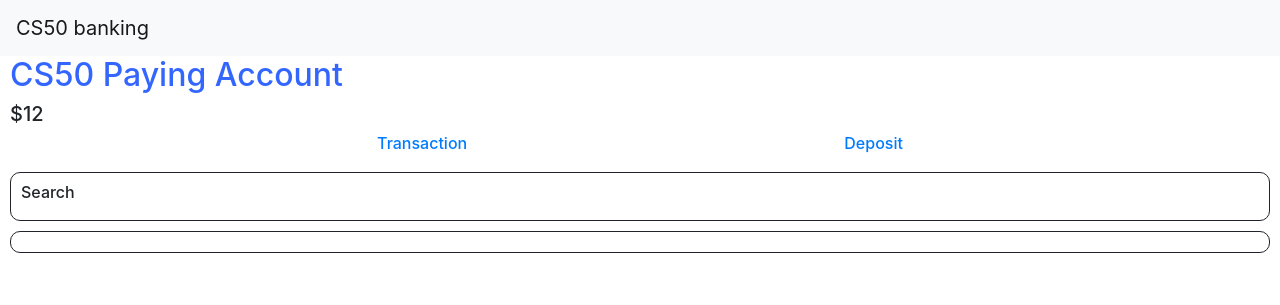
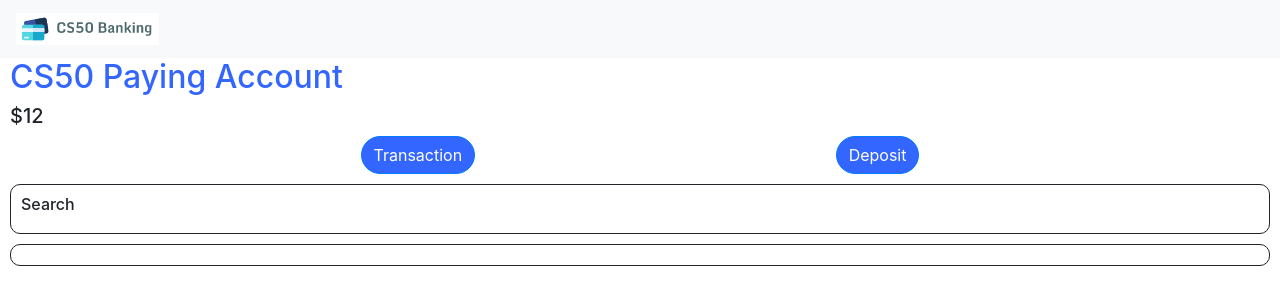
Before and after one commit to MikevanHuizen2912/capstone, a Django app: page /account/24 in a window 1280 px wide. Shown: the top 305 px of the page. Run offline with Django 4.2, Linux system fonts and the light colour scheme; data comes from the database, SQL or seed files in the repository; data that the repository does not hold is empty.

Commit message:
Further improvement of the design and added a logo

```diff
--- a/bank/static/bank/styles.css
+++ b/bank/static/bank/styles.css
@@ -76,3 +76,8 @@ h2{
     margin-left: 10px;
     margin-right: 10px;
 }
+
+.btn{
+    background-color: rgb(51, 102, 255) !important;
+    border-radius: 40px !important;
+}
--- a/bank/templates/bank/account.html
+++ b/bank/templates/bank/account.html
@@ -9,8 +9,12 @@
         <h5>${{ account.amount }}</h5>
     </div>
     <div id="account_actions">
-        <a id="account_transaction" href="{% url 'transaction' %}"><h6>Transaction</h6></a>
-        <a id="account_deposit" href="{% url 'deposit' %}"><h6>Deposit</h6></a>
+        <form action="{% url 'transaction' %}">
+            <button type="submit" class="btn btn-primary btn-rounded">Transaction</button>
+        </form>
+        <form action="{% url 'deposit' %}">
+            <button type="submit" class="btn btn-primary btn-rounded">Deposit</button>
+        </form>
     </div>
     <div id="account_search">
         <h6>Search</h6>
--- a/bank/templates/bank/layout.html
+++ b/bank/templates/bank/layout.html
@@ -13,7 +13,7 @@
 <body>
     <header>
         <nav class="navbar navbar-expand-lg navbar-light bg-light">
-            <a class="navbar-brand" href="{% url 'index' %}">CS50 banking</a>
+            <img class="navbar-brand" href="{% url 'index' %}" src="static/bank/logo.png" alt="Logo">
             <button class="navbar-toggler" type="button" data-toggle="collapse" data-target="#navbarNav" aria-controls="navbarNav" aria-expanded="false" aria-label="Toggle navigation">
               <span class="navbar-toggler-icon"></span>
             </button>
--- a/bank/templates/bank/transaction.html
+++ b/bank/templates/bank/transaction.html
@@ -4,7 +4,7 @@
 {% block body %}
     <div id="transaction_body">
         <div>
-            <h1>{{ title }}</h1>
+            <h2>{{ title }}</h2>
         </div>
         {% if deposit %}
             <form action="{% url 'deposit' %}" method="POST">
```
Also changed, not shown: bank/templates/bank/index.html (+6 -2 lines), bank/static/bank/logo.png (added).
